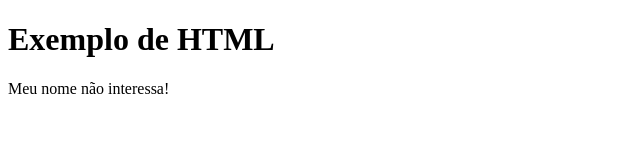
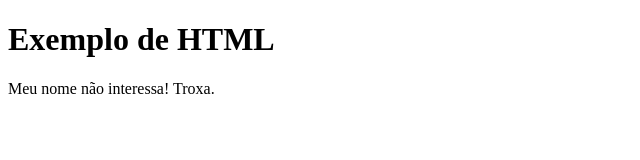
Before and after one commit to Maiconfsa/dcc121-teste1, a plain HTML site: page index.html in a window 1280 px wide. Shown: the full height of the page, 0-640 px from the left. Drawn offline with Linux system fonts and the light colour scheme.

Commit message:
Teste do atom.

```diff
--- a/index.html
+++ b/index.html
@@ -6,7 +6,7 @@
   </head>
   <body>
     <h1>Exemplo de HTML</h1>
-    <p>Meu nome não interessa!</p>
+    <p>Meu nome não interessa! Troxa.</p>
 
   </body>
 </html>
```
